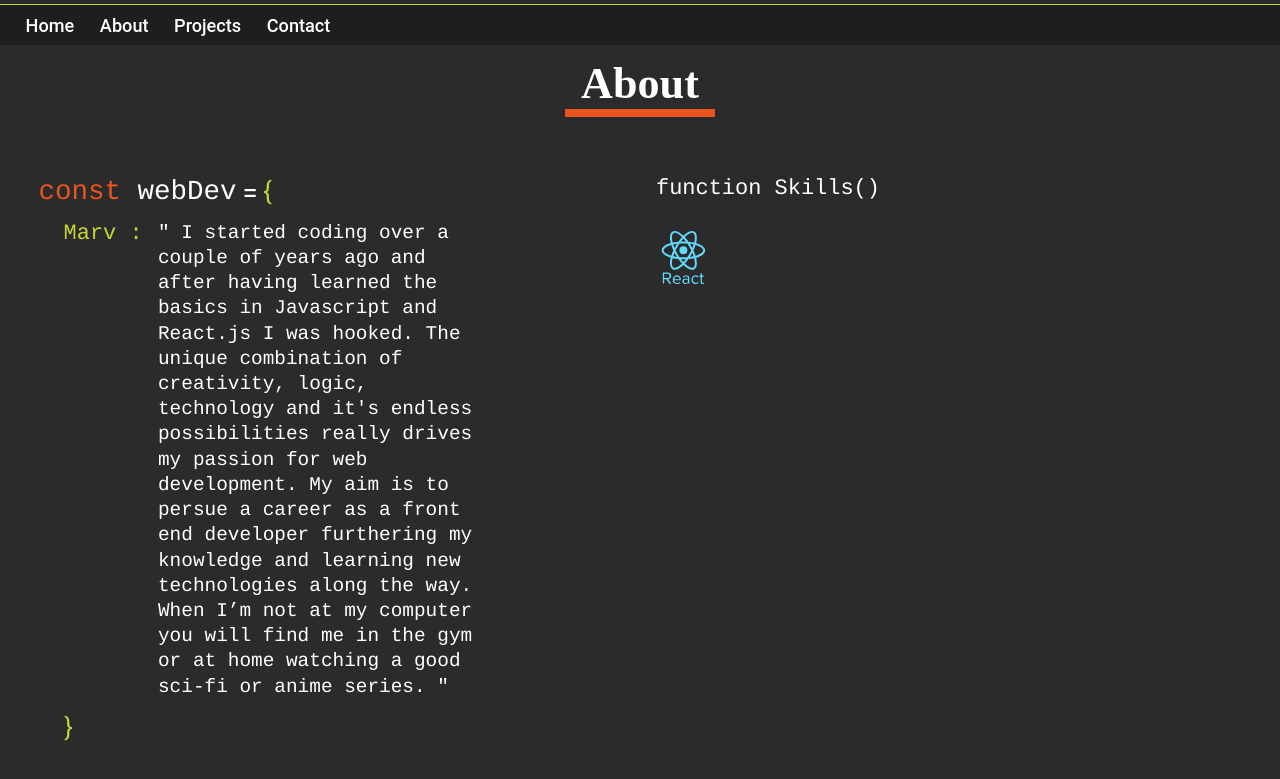
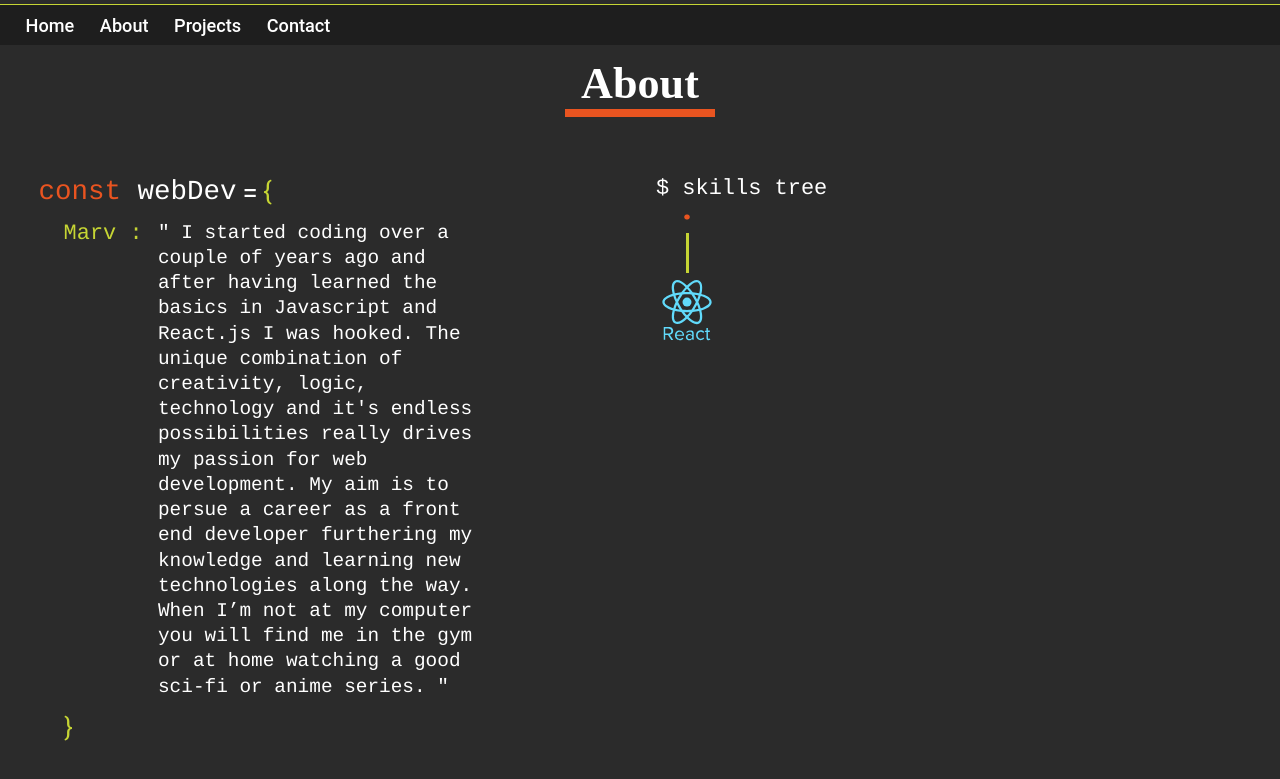
Before and after one commit to Marv1985/portfolio, a React (Create React App) app: page / in a window 1280 px wide. Shown: the part 796-1575 px from the top of the page. Built offline with nearby package versions, Linux system fonts and the light colour scheme; a web font is replaced by a local one.

Commit message:
started skills tree animation on About page.

```diff
--- a/src/About/Components/Skills.js
+++ b/src/About/Components/Skills.js
@@ -1,11 +1,14 @@
 import "/home/marv/react-projects/portfolio/src/About/Css/skills.css";
+import dot from "/home/marv/react-projects/portfolio/src/About/Images/full-stop.png";
 
 export default function Skills() {
   return (
     <div>
       {/* part 1 */}
-      <div className="tree">function Skills()</div>
+      <div className="tree">$ skills tree</div>
       <div className="react">
+        <img className="dot" src={dot} alt="" />
+        <div className="react-line"></div>
         <svg viewBox="0 0 128 128">
           <g fill="#61DAFB">
             <circle cx="64" cy="47.5" r="9.3"></circle>
--- a/src/About/Css/skills.css
+++ b/src/About/Css/skills.css
@@ -1,7 +1,22 @@
 .react svg {
-  height: calc(var(--font-size-large) + 2.8vw);
+  opacity: 0;
+  height: calc(var(--svg-size) + 2.5vw);
   width: auto;
-  margin-top: 5%;
+  padding: 5% 0 5% 0;
+  animation: 1.5s appear 1.5s linear both;
+  -webkit-animation: 1.5s appear 1.5s linear both;
+}
+
+.dot{
+  margin-bottom: -5%;
+}
+
+.react{
+  display: flex;
+  flex-direction: column;
+  align-items: center;
+  justify-content: flex-start;
+  width: min-content;
 }
 
 .tree {
@@ -9,3 +24,33 @@
   color: #fff;
   font-size: calc(var(--font-size-small) + 0.7vw);
 }
+.react-line{
+  opacity: 0;
+  border-left: 3px solid var(--green-paste);
+  height: calc(var(--font-size-small) + 2vw);
+  width: 2px;
+  height: 5vh;
+  margin: 5% 0 5% 2px;
+  animation: .5s fadeInDown 1s linear both;
+  -webkit-animation: .5s fadeInDown 1s linear both;
+}
+
+@keyframes fadeInDown {
+  0% {
+    opacity: 0;
+    height: 0vh;
+}
+  100% {
+    opacity: 1;
+    height: 5vh;
+  }
+}
+
+@keyframes appear {
+  0% {
+    opacity: 0;
+  }
+  100% {
+    opacity: 100%;
+  }
+}
--- a/src/index.css
+++ b/src/index.css
@@ -17,6 +17,7 @@ body {
 :root {
   --font-header: "StileCon-Regular";
   --code-font: "Courier";
+  --svg-size: 30px;
   --font-size-large: 19px;
   --font-size-medium: 16px;
   --font-size-small: 13px;
```
Also changed, not shown: src/About/Images/full-stop.png (added).
